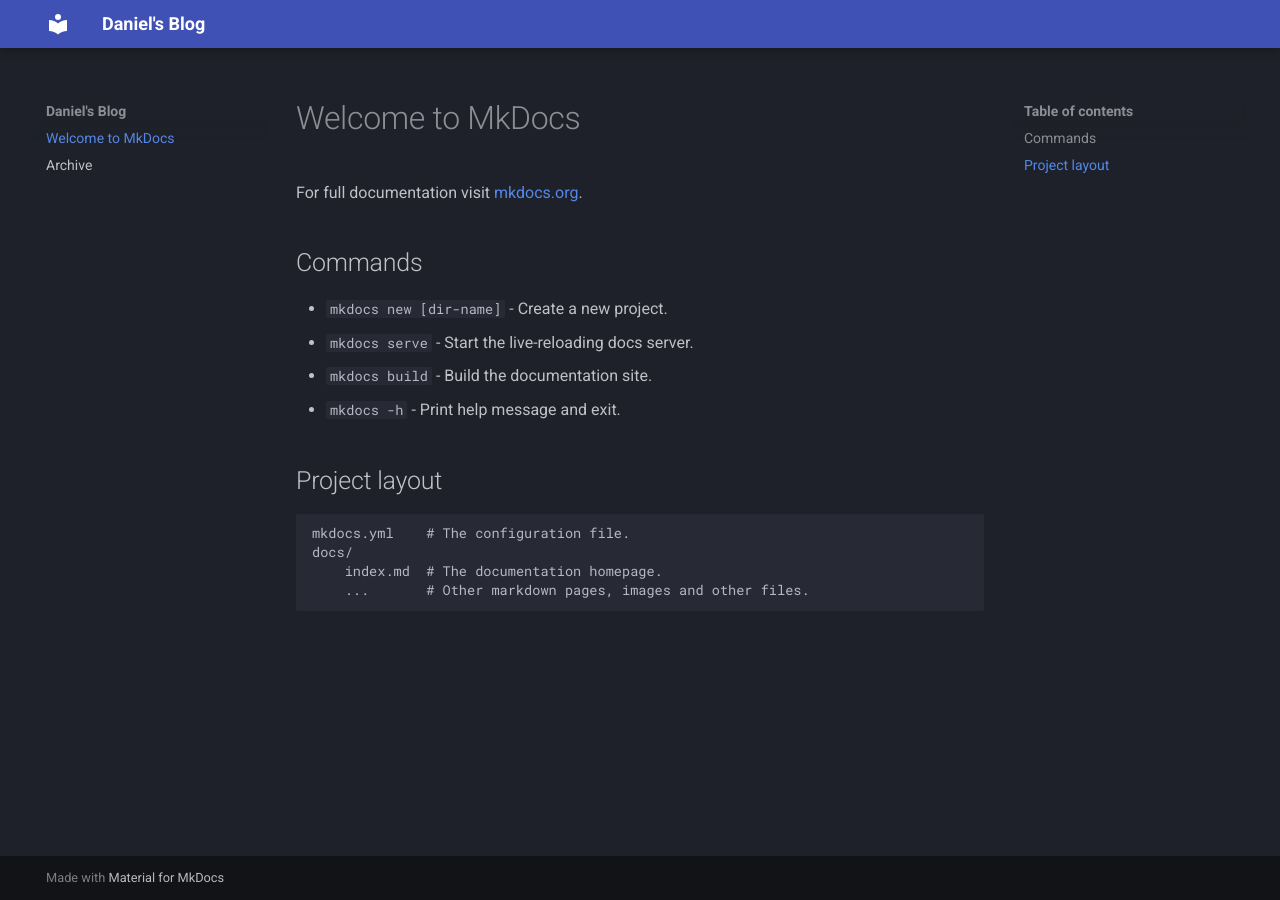
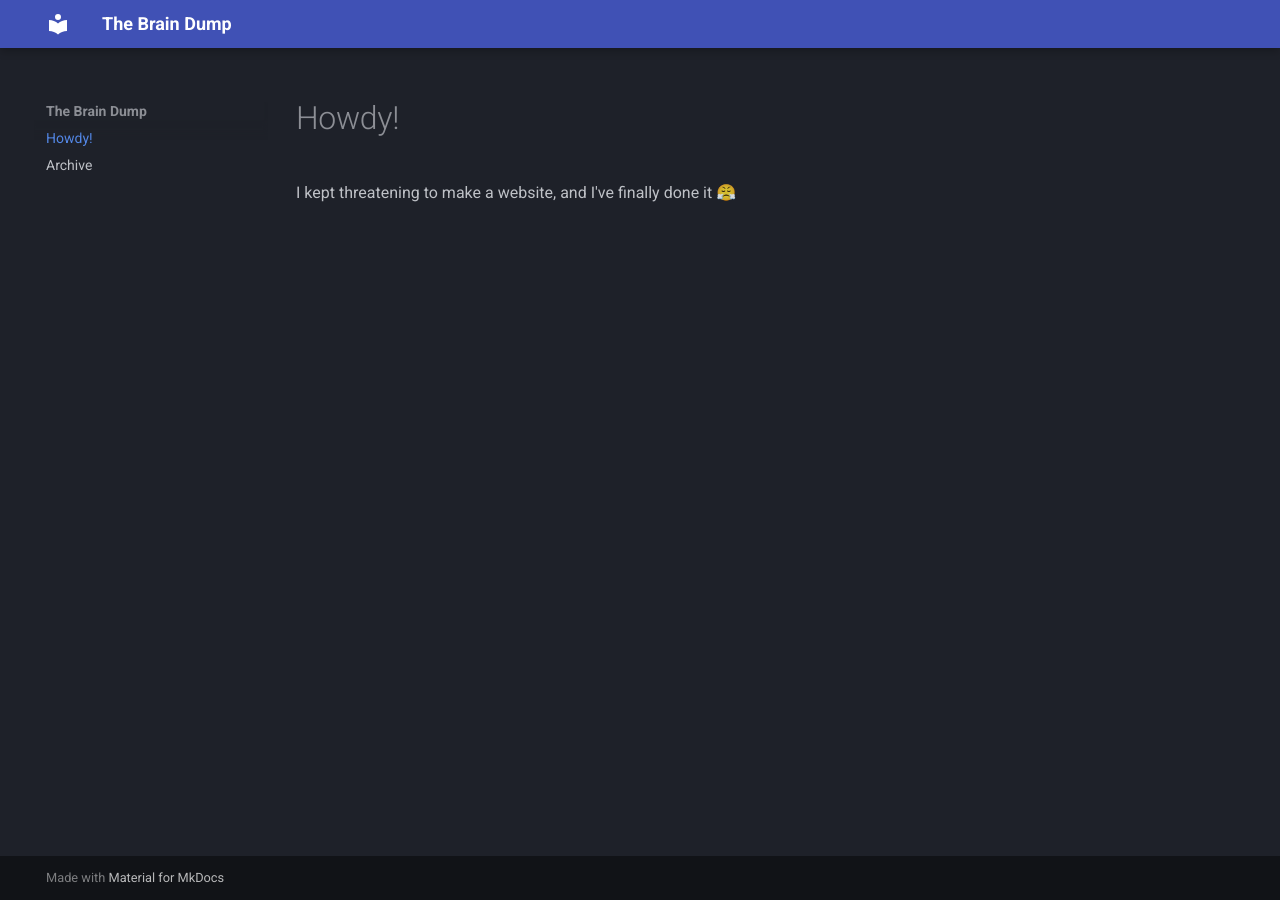
Before and after one commit to DanielMaysWilliams/mkdocs-website, an MkDocs documentation site: the page built from docs/index.md, in a window 1280 px wide. Built offline with MkDocs 1.6.1 and Material for MkDocs 9.7.7, drawn with Linux system fonts in a browser that asks for light colours.

Commit message:
Added gitignore, other changes

```diff
--- a/docs/index.md
+++ b/docs/index.md
@@ -1,6 +1,8 @@
-# Welcome to MkDocs
+# Howdy!
 
-For full documentation visit [mkdocs.org](https://www.mkdocs.org).
+I kept threatening to make a website, and I've finally done it 😤
+
+<!-- For full documentation visit [mkdocs.org](https://www.mkdocs.org).
 
 ## Commands
 
@@ -14,4 +16,4 @@ For full documentation visit [mkdocs.org](https://www.mkdocs.org).
     mkdocs.yml    # The configuration file.
     docs/
         index.md  # The documentation homepage.
-        ...       # Other markdown pages, images and other files.
+        ...       # Other markdown pages, images and other files. -->
--- a/mkdocs.yml
+++ b/mkdocs.yml
@@ -1,4 +1,4 @@
-site_name: Daniel's Blog
+site_name: The Brain Dump
 
 theme:
   name: material
```
Also changed, not shown: docs/posts/thesis-tracker.md (+23 -1 lines), 1 other file.
